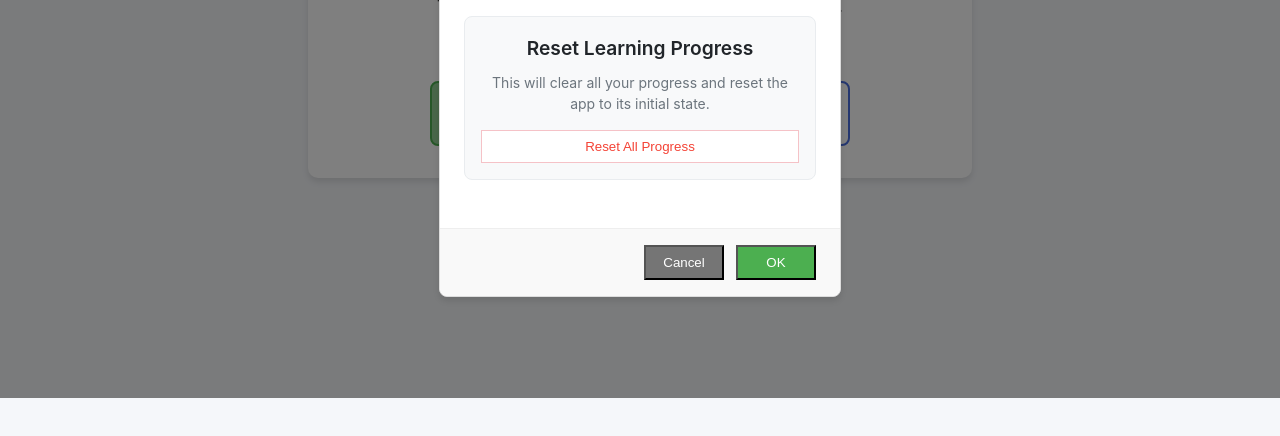
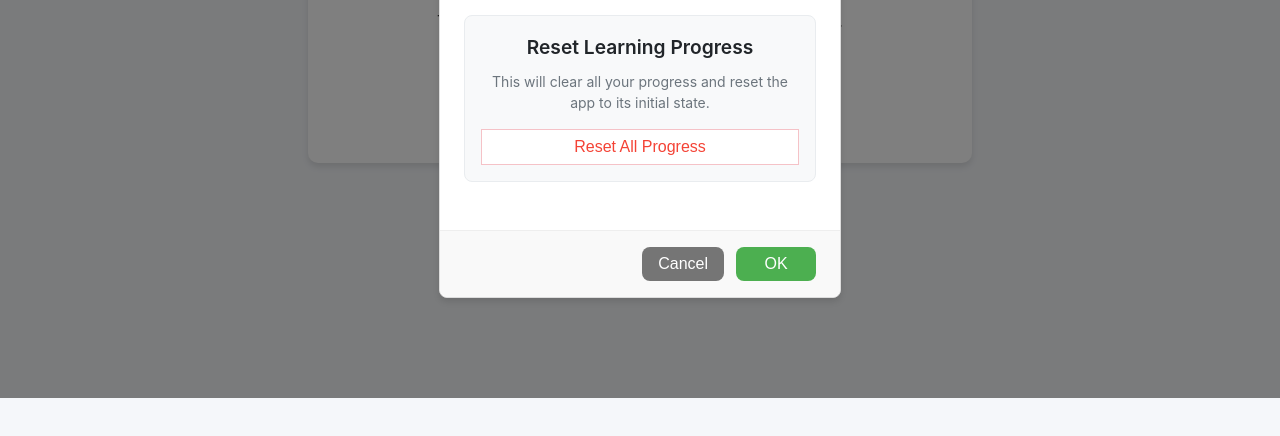
Before and after one commit to cy6erskunk/q-n-a, a website: page docs/index.html in a window 1280 px wide. Both pictures are taken after a click on the button "Settings". Shown: the part 402-838 px from the top of the page. Drawn offline with Linux system fonts and the light colour scheme.

Commit message:
Iterate styles

```diff
--- a/docs/index.html
+++ b/docs/index.html
@@ -36,13 +36,13 @@
                         <h3>Reset Learning Progress</h3>
                         <p class="reset-description">This will clear all your progress and reset the app to its initial
                             state.</p>
-                        <button id="reset-quiz-button" class="danger">Reset All Progress</button>
+                        <button id="reset-quiz-button" class="btn danger">Reset All Progress</button>
                     </div>
                 </div>
             </div>
             <div class="dialog-actions">
-                <button id="cancel-settings" class="secondary">Cancel</button>
-                <button id="save-settings" class="primary">OK</button>
+                <button id="cancel-settings" class="btn secondary">Cancel</button>
+                <button id="save-settings" class="btn primary">OK</button>
             </div>
         </dialog>
         <div id="start-screen">
@@ -51,8 +51,8 @@
             <p>Each round consists of <span id="questions-count">5</span> questions.</p>
             <p id="progress-info"></p>
             <div class="start-buttons">
-                <button id="start-button" class="btn primary-btn">Start Quiz</button>
-                <button id="start-exam" class="btn secondary-btn">Start Exam (<span
+                <button id="start-button" class="btn primary">Start Quiz</button>
+                <button id="start-exam" class="btn secondary">Start Exam (<span
                         id="exam-questions-count-display">30</span>
                     questions)</button>
             </div>
@@ -76,8 +76,8 @@
             <p id="final-score"></p>
             <p id="total-score"></p>
             <div class="end-buttons">
-                <button id="next-round-button" class="btn primary-btn">Start Next Round</button>
-                <button id="start-exam-end" class="btn secondary-btn">Start Exam (<span
+                <button id="next-round-button" class="btn primary">Start Next Round</button>
+                <button id="start-exam-end" class="btn secondary">Start Exam (<span
                         id="exam-questions-count-end">30</span>
                     questions)</button>
             </div>
--- a/docs/styles.css
+++ b/docs/styles.css
@@ -38,43 +38,17 @@ h1 {
 }
 
 .btn {
-    padding: 0.8rem 2rem;
+    padding: 0.5rem 1rem;
     font-size: 1rem;
     border-radius: 8px;
     cursor: pointer;
     transition: background-color 0.3s ease-out;
-    width: 100%;
-    max-width: 200px;
-}
-
-#start-screen .btn,
-#end-screen .btn {
-    font-weight: 600;
-}
-
-.primary-btn {
-    background-color: rgba(76, 175, 80, 0.6);
-    color: white;
-    border: 2px solid #4CAF50;
-}
-
-.primary-btn:hover {
-    background-color: #45a049;
+    border: none;
 }
 
 .full-width-btn {
     width: 100%;
     max-width: none;
-}
-
-.secondary-btn {
-    background-color: #fff;
-    color: #4a6ee0;
-    border: 2px solid rgb(74, 110, 224);
-}
-
-.secondary-btn:hover {
-    background-color: rgba(74, 110, 224, 0.3);
 }
 
 #result,
@@ -337,7 +311,6 @@ button.primary {
     background-color: #4CAF50;
     color: white;
     min-width: 80px;
-    padding: 0.5rem 1rem;
 }
 
 button.primary:hover {
@@ -348,7 +321,6 @@ button.secondary {
     background-color: #757575;
     color: white;
     min-width: 80px;
-    padding: 0.5rem 1rem;
 }
 
 button.secondary:hover {
@@ -382,9 +354,9 @@ button.danger {
     color: #f44336;
     border: 1px solid #f5c2c7;
     width: 100%;
-    padding: 0.5rem 1rem;
     font-weight: 500;
     transition: all 0.2s ease;
+    border-radius: 0;
 }
 
 button.danger:hover {
```
